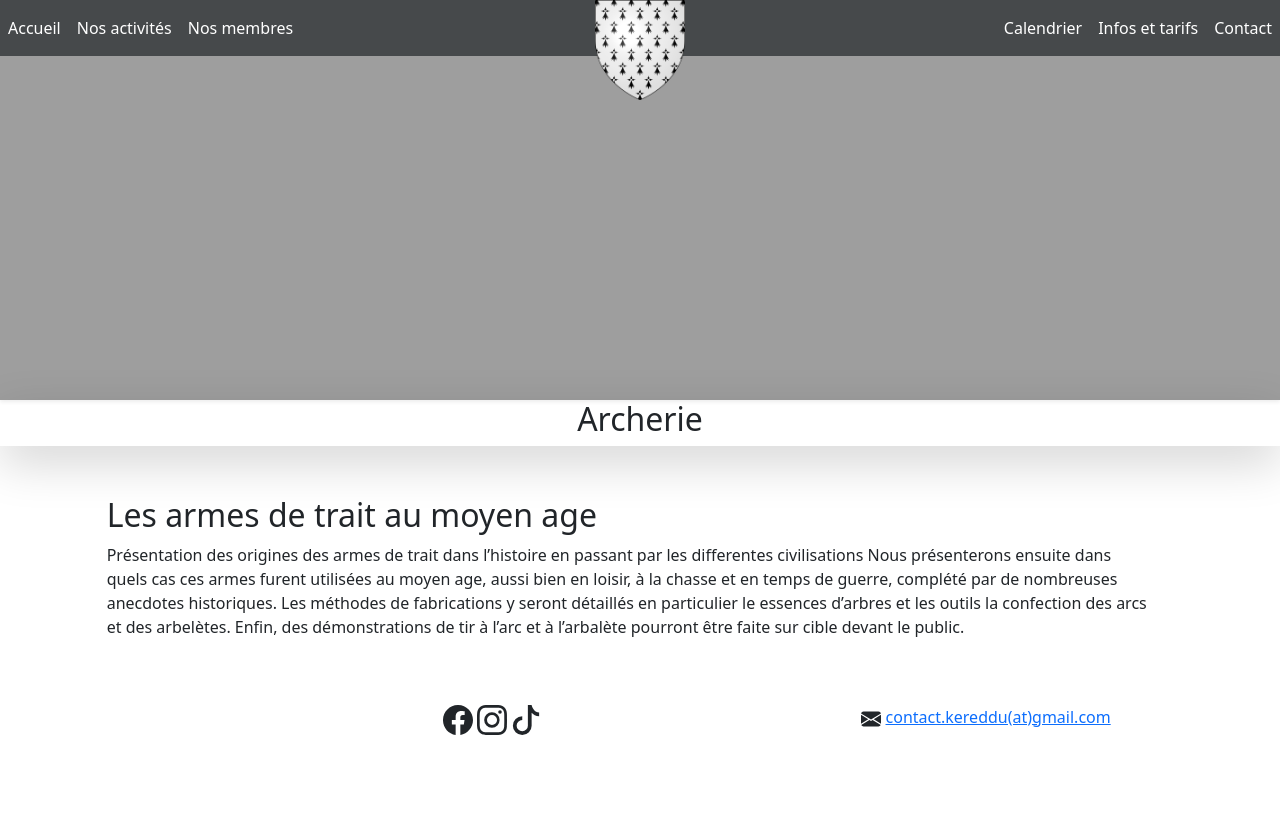
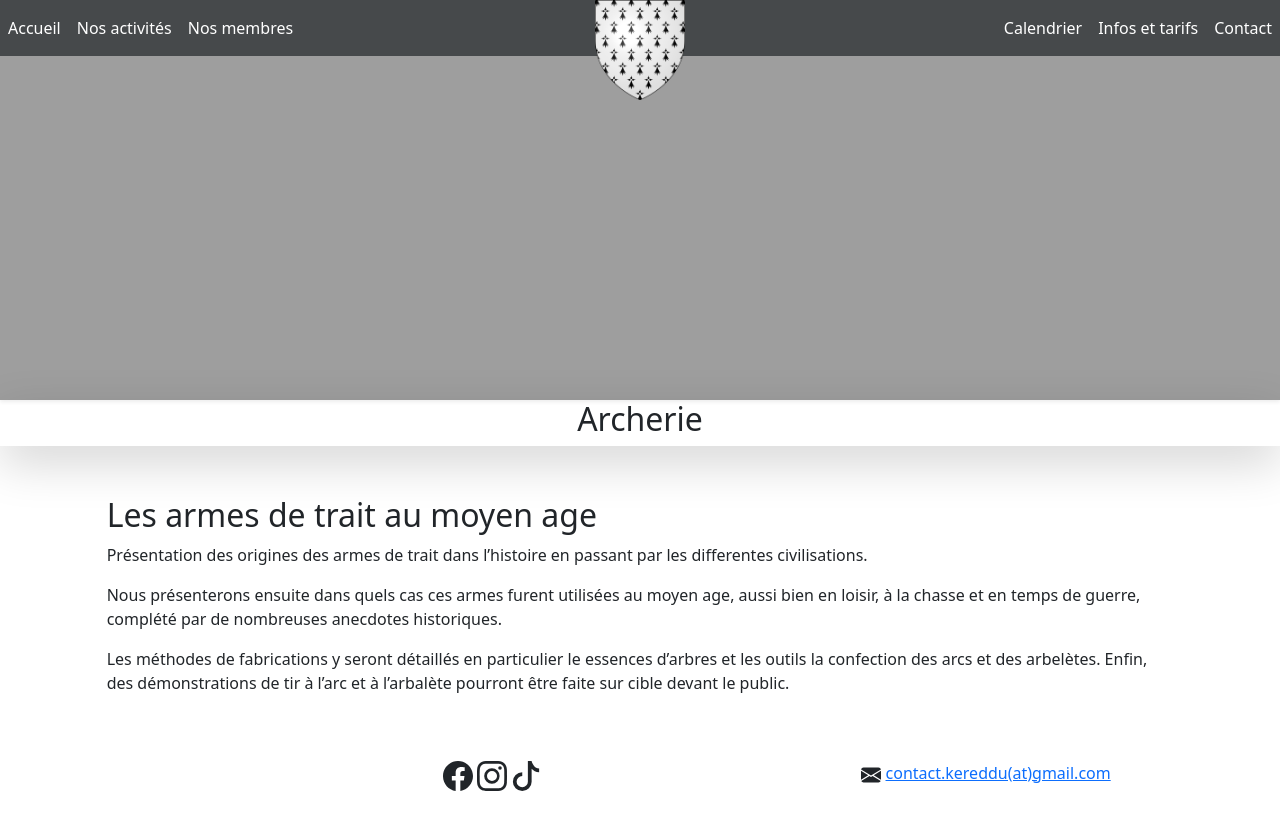
Before and after one commit to Beinva/KerEddu.github.io, a Jekyll site: the page built from _posts/2022-11-29-archerie.markdown, in a window 1280 px wide. Shown: the top 830 px of the page. Built offline with Jekyll 4.4.1, drawn with Linux system fonts in a browser that asks for light colours; nearby versions of some CDN libraries.

Commit message:
MAJ Articles

```diff
--- a/_posts/2022-11-29-archerie.markdown
+++ b/_posts/2022-11-29-archerie.markdown
@@ -6,7 +6,9 @@ permalink: /ateliers/archerie/
 ---
 ## Les armes de trait au moyen age
 
-Présentation des origines des armes de trait dans l'histoire en passant par les differentes civilisations
+Présentation des origines des armes de trait dans l'histoire en passant par les differentes civilisations.
+
 Nous présenterons ensuite dans quels cas ces armes furent utilisées au moyen age, aussi bien en loisir, à la chasse et en temps de guerre, complété par de nombreuses anecdotes historiques.
+
 Les méthodes de fabrications y seront détaillés en particulier le essences d'arbres et les outils la confection des arcs et des arbelètes.
 Enfin, des démonstrations de tir à l'arc et à l'arbalète pourront être faite sur cible devant le public.
```
